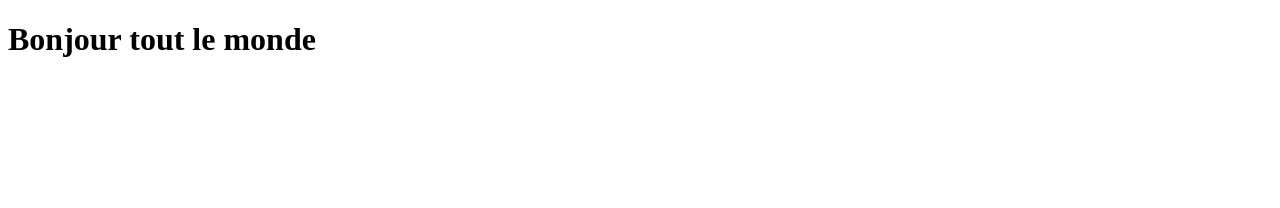
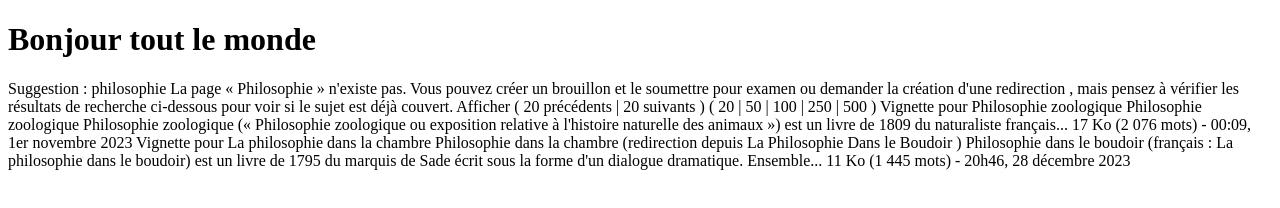
Before and after one commit to rasolonjanahary/mon-site-web, a plain HTML site: page index.html in a window 1280 px wide. Drawn offline with Linux system fonts and the light colour scheme.

Commit message:
Update index.html from wikipedia

```diff
--- a/index.html
+++ b/index.html
@@ -7,5 +7,19 @@
 </head>
 <body>
     <h1>Bonjour tout le monde</h1>
+    <div>
+        Suggestion : philosophie
+        La page « Philosophie » n'existe pas. Vous pouvez créer un brouillon et le soumettre pour examen ou demander la création d'une redirection , mais pensez à vérifier les résultats de recherche ci-dessous pour voir si le sujet est déjà couvert.
+
+        Afficher ( 20 précédents | 20 suivants ) ( 20 | 50 | 100 | 250 | 500 )
+        Vignette pour Philosophie zoologique
+        Philosophie zoologique
+        Philosophie zoologique (« Philosophie zoologique ou exposition relative à l'histoire naturelle des animaux ») est un livre de 1809 du naturaliste français...
+        17 Ko (2 076 mots) - 00:09, 1er novembre 2023
+        Vignette pour La philosophie dans la chambre
+        Philosophie dans la chambre (redirection depuis La Philosophie Dans le Boudoir )
+        Philosophie dans le boudoir (français : La philosophie dans le boudoir) est un livre de 1795 du marquis de Sade écrit sous la forme d'un dialogue dramatique. Ensemble...
+        11 Ko (1 445 mots) - 20h46, 28 décembre 2023
+    </div>
 </body>
 </html>
```
